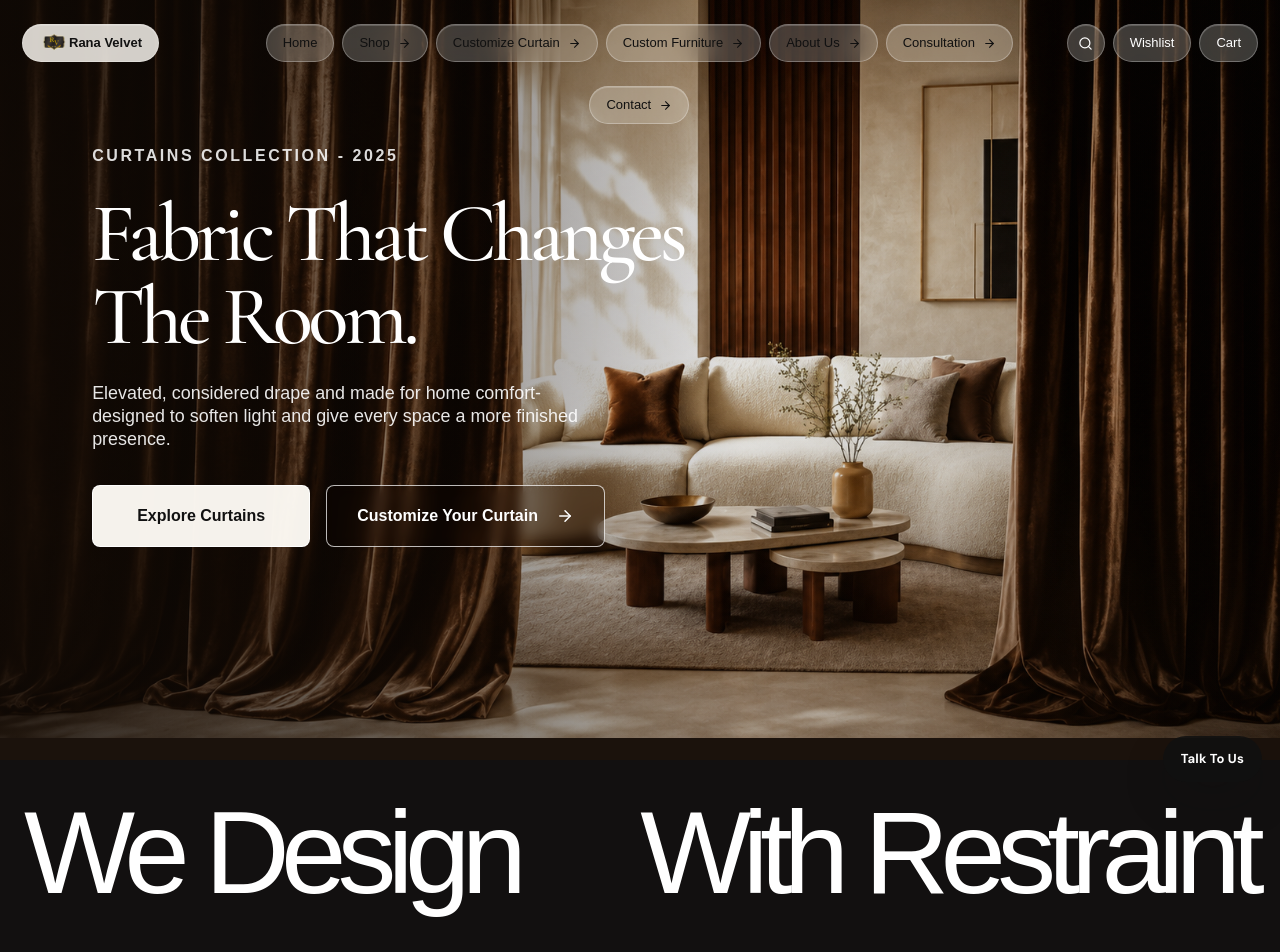
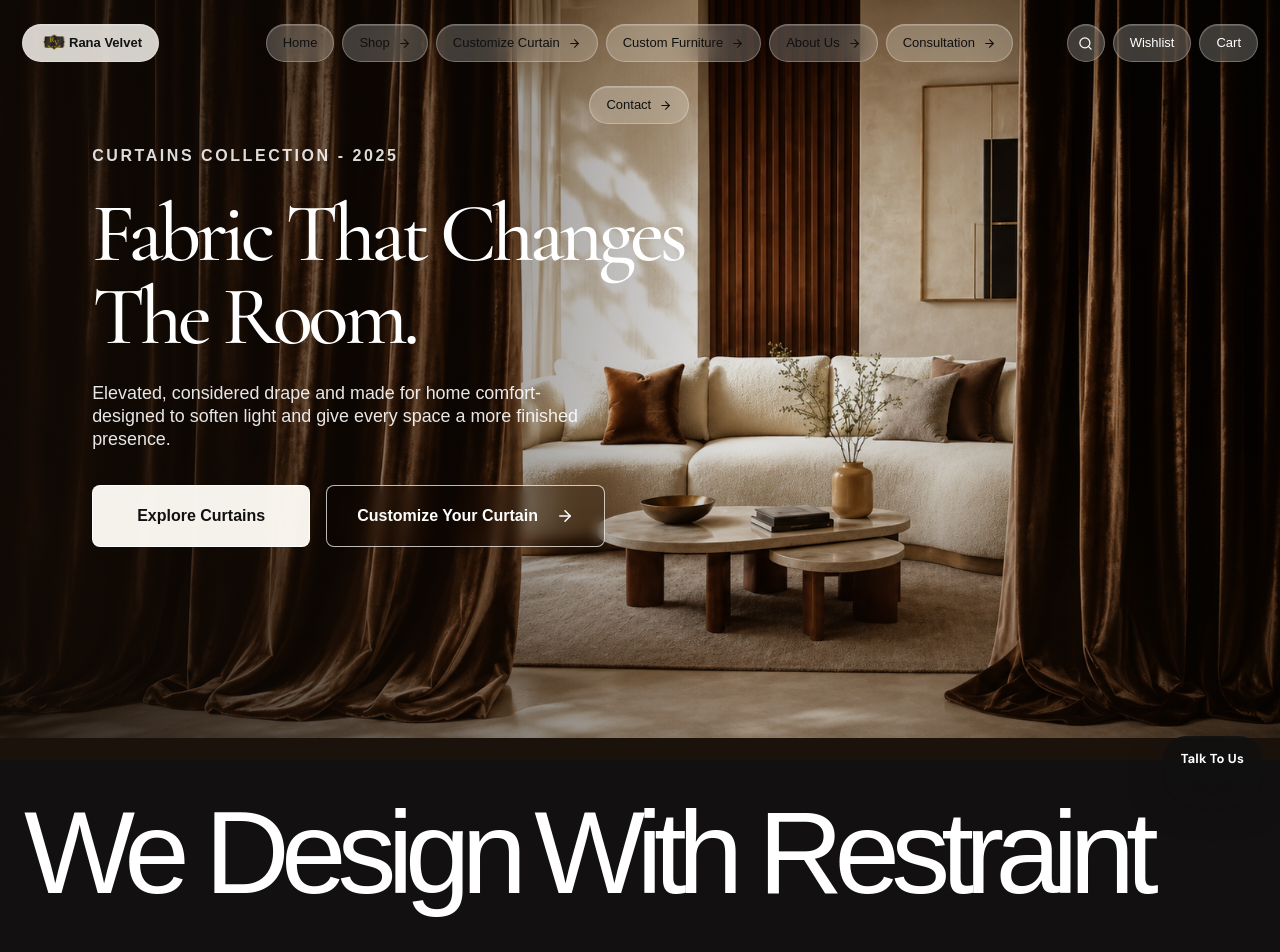
Before and after one commit to octa9999/rana-velvet, a Next.js app: page / in a window 1280 px wide. Shown: the top 952 px of the page. Built offline with nearby package versions, Linux system fonts and the light colour scheme.

Commit message:
Keep studio statement on one line

```diff
--- a/src/components/demohome/DemoHomePage.module.css
+++ b/src/components/demohome/DemoHomePage.module.css
@@ -334,8 +334,8 @@
 .studioTitle {
   display: flex;
   align-items: baseline;
-  justify-content: space-between;
-  gap: 18px;
+  justify-content: flex-start;
+  gap: 16px;
   white-space: nowrap;
 }
 
@@ -351,7 +351,7 @@
 }
 
 .studioTitle h2:last-child {
-  text-align: right;
+  text-align: left;
 }
 
 .studioGrid {
```
Also changed, not shown: 1 other file (tests, documents, lock files or other folders).
